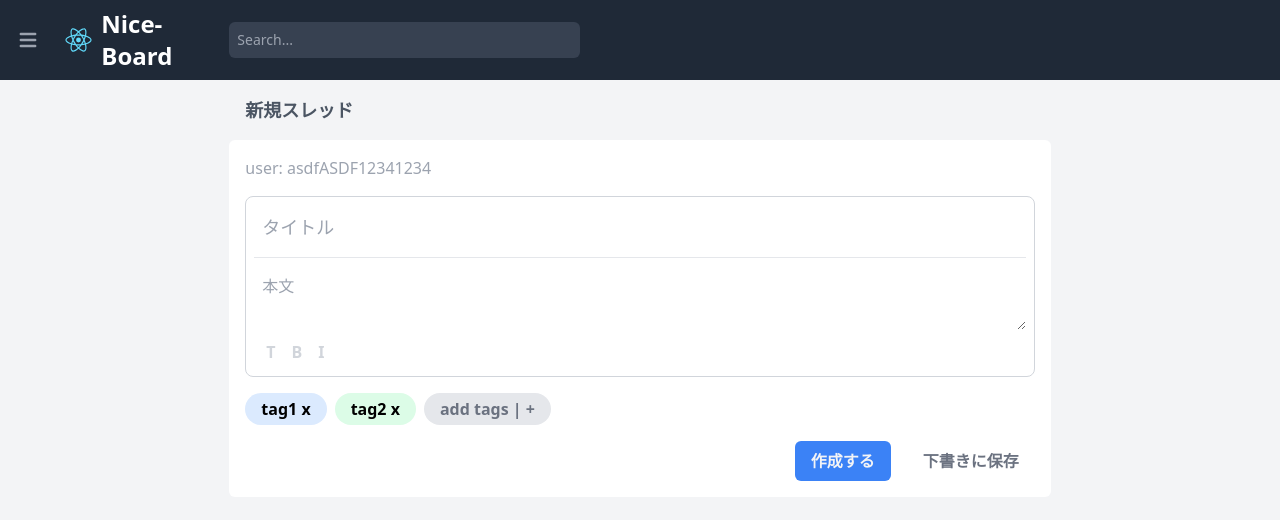
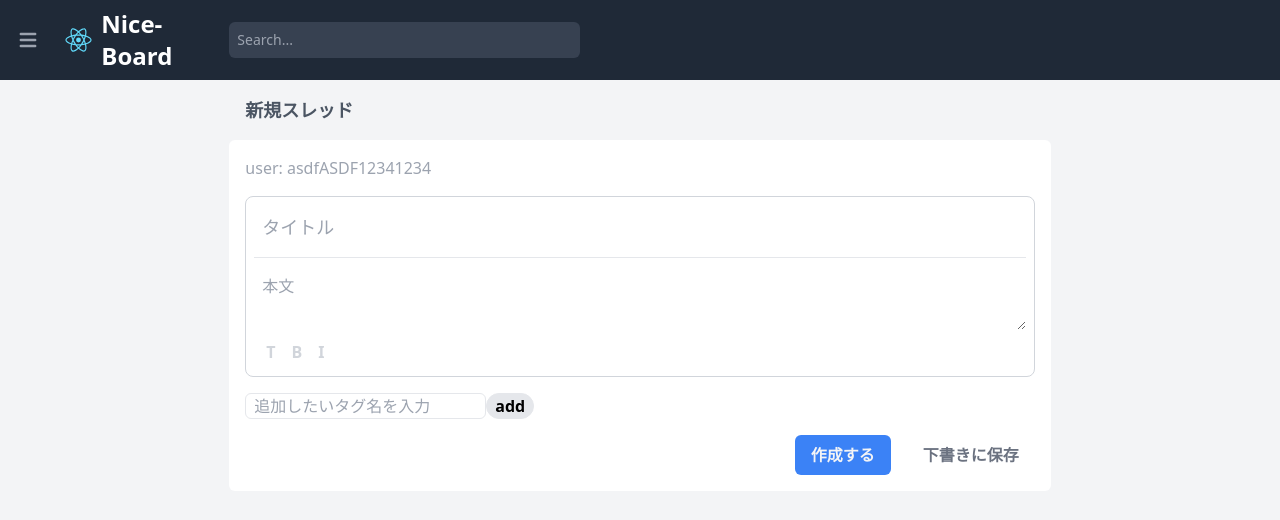
Before and after one commit to AppsSeminar/message-board, a React (Create React App) app: page /create-thread in a window 1280 px wide. Shown: the top 520 px of the page. Built offline with nearby package versions, Linux system fonts and the light colour scheme.

Commit message:
タグ追加機能完成

```diff
--- a/src/components/CreateTheread/CreateTag/CreateTagArea.jsx
+++ b/src/components/CreateTheread/CreateTag/CreateTagArea.jsx
@@ -1,48 +1,55 @@
+import React, { useEffect, useState } from "react";
 import threads from "../../../data/threads.json";
-export const CreateTagArea = () => {
-  //localstorageからタグ一覧をとってくる
-  let tags = [];
-  let tagsColor = [];
+export const CreateTagArea = (props) => {
+  let [tags, setTags] = useState([]);
 
-  threads.map((thread) => {
-    thread.tags.forEach((tag) => tags.push(tag));
-    tagsColor.push(thread.tagColor);
-  });
+  useEffect(() => {
+    props.setTagsForParent(tags);
+  }, [tags]);
 
-  //重複排除
-  let tags_set = new Set(tags);
-  let tagsColor_set = new Set(tagsColor);
+  const createTag = () => {
+    const input = document.getElementById("tag-input");
+    const inputText = input.value;
+    input.value = "";
 
-  //排除後、配列に戻す
-  tags = Array.from(tags_set);
-  tagsColor = Array.from(tagsColor_set);
+    // tagsをsetに変えると、too-many-renderになる
+    if (tags.includes(inputText)) return;
 
-  console.log(tags);
-  console.log(tagsColor);
+    if (!inputText == "") setTags((prev) => [...prev, inputText]);
+  };
 
-  //カラーをランダムにする
-  const tagSetitingColor = [
-    "bg-blue-100",
-    "bg-green-100",
-    "bg-red-100",
-    "bg-grey-100",
-    "bg-purple-100",
-    "bg-pink-100",
-    "bg-yellow-100",
-    "bg-orange-100",
-  ];
-
-  const colorRandom = Math.floor(Math.random() * tagSetitingColor.length);
-
-  //TODO 新規でタグを作る
+  const deleteTag = (elem) => {
+    const newTags = tags.filter((tag) => elem.tag != tag);
+    setTags(newTags);
+  };
 
   return (
-    <div className='flex flex-row space-x-2 mb-4'>
-      <span className='tag bg-blue-100'>tag1 x</span>
-      <span className='tag bg-green-100'>tag2 x</span>
-      <button className='py-1 px-4 inline-flex rounded-full font-bold bg-gray-200 text-gray-500'>
-        add tags | +
-      </button>
+    <div className='mb-4'>
+      <div className='mb-4'>
+        {tags.map((tag, i) => {
+          return (
+            <p className='tag' key={i}>
+              {tag}
+              <span onClick={() => deleteTag({ tag })}>×</span>
+            </p>
+          );
+        })}
+      </div>
+
+      <div>
+        <input
+          type='text'
+          placeholder='追加したいタグ名を入力'
+          className='border rounded-md pl-2'
+          id='tag-input'
+        />
+        <button
+          className='border rounded-full bg-gray-200 px-2 font-bold'
+          onClick={() => createTag()}
+        >
+          add
+        </button>
+      </div>
     </div>
   );
 };
--- a/src/components/CreateTheread/CreateThread.js
+++ b/src/components/CreateTheread/CreateThread.js
@@ -8,6 +8,7 @@ const CreateTheread = () => {
   const navigate = useNavigate();
   const [title, setTitle] = useState("");
   const [content, setContent] = useState("");
+  const [tags, setTagsForParent] = useState([]);
 
   const handleTitleChange = (e) => {
     setTitle(e.target.value);
@@ -22,7 +23,7 @@ const CreateTheread = () => {
       id: threads.length + 1,
       title: title,
       content: content,
-      tags: [],
+      tags: tags,
       createdAt: new Date().toISOString().slice(0, 10),
       upvotes: 0,
     };
@@ -71,7 +72,7 @@ const CreateTheread = () => {
           </div>
         </div>
         {/* Tag selecter */}
-        <CreateTagArea />
+        <CreateTagArea setTagsForParent={setTagsForParent} />
 
         {/* Control btn */}
         <div className='flex flex-row justify-end space-x-4'>
--- a/src/components/Top/ThreadListItem.js
+++ b/src/components/Top/ThreadListItem.js
@@ -2,6 +2,8 @@ import React from 'react';
 import { Link } from 'react-router-dom';
 
 const ThreadListItem = ({ thread }) => {
+  console.log(thread);
+
   return (
     <li key={thread.id} className="border-b border-gray-200 p-4">
 
--- a/src/data/threads.json
+++ b/src/data/threads.json
@@ -4,7 +4,6 @@
     "title": "【悲報】testスレ1",
     "content": "なんかこんなスレ立てました",
     "tags": ["tag1"],
-    "tagColor": "bg-blue-100",
     "createdAt": "2023/05/01",
     "upvotes": 10
   },
@@ -13,7 +12,6 @@
     "title": "【悲報】テストスレ第2",
     "content": "なんかまたこんなスレ立てました",
     "tags": ["tag1", "tag2"],
-    "tagColor": "bg-green-100",
     "createdAt": "2023/05/02",
     "upvotes": 12
   },
@@ -22,7 +20,6 @@
     "title": "【速報】てすとスレ3rd",
     "content": "なんかまたまたこんなスレ立てました",
     "tags": ["tag1", "tag2", "tag3"],
-    "tagColor": "bg-pink-100",
     "createdAt": "2023/05/03",
     "upvotes": 13
   }
--- a/src/index.css
+++ b/src/index.css
@@ -4,7 +4,7 @@
 
 @layer components {
   .tag {
-    @apply py-1 px-4 inline-flex rounded-full font-semibold;
+    @apply py-1 px-4 inline-flex rounded-full font-semibold bg-blue-100;
   }
 }
 
```
